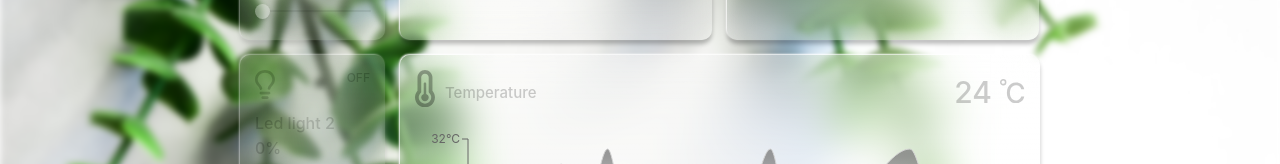
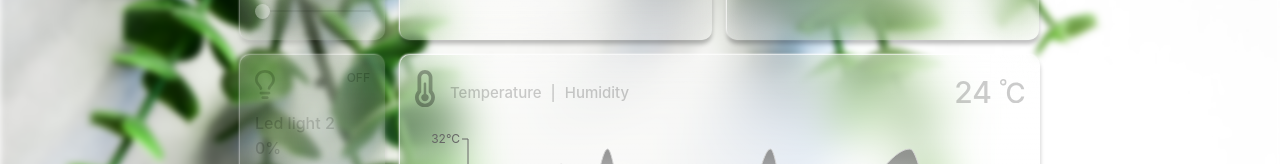
Before and after one commit to nic5694/EcoSmart_Home_Hub, a React (Create React App) app in the folder frontend/: page / in a window 1280 px wide. Shown: the part 310-474 px from the top of the page. Built offline with nearby package versions, Linux system fonts and the light colour scheme.

Commit message:
added humidity graph

```diff
--- a/frontend/src/App.css
+++ b/frontend/src/App.css
@@ -213,3 +213,14 @@ box-shadow: 0px 2px 4px rgba(0, 0, 0, 0.3);
     gap: 5px;
     padding: 10px 15px;
 }
+
+.graphBtn{
+    padding: 2px 5px;
+    border-radius: 4px;
+}
+
+.graphBtn:hover {
+    background: linear-gradient(180deg, rgba(217, 217, 217, 0.8) 20%, rgba(207, 207, 207, 0.8) 100%);
+    color: white;
+    cursor: pointer;
+}
--- a/frontend/src/components/TemperaturePanel.jsx
+++ b/frontend/src/components/TemperaturePanel.jsx
@@ -1,10 +1,12 @@
 import React, { useState } from 'react'
 import { LineChart, Line, XAxis, YAxis, CartesianGrid, Tooltip, Legend, ResponsiveContainer, Area, AreaChart } from 'recharts';
+import '../App.css';
 
 
 function TemperaturePanel() {
 
   const [currentTemperature, setCurrentTemperature] = useState(24)
+  const [currentGraph, setCurrentGraph] = useState("temp")
 
   const generateTempIconSVG = () => {
     return (
@@ -23,7 +25,7 @@ function TemperaturePanel() {
     )
   }
 
-  const data = [
+  const dataTemp = [
     {
       hour: '00:00',
       temp: 24,
@@ -122,19 +124,127 @@ function TemperaturePanel() {
     },
   ];
 
+  const dataHum = [
+    {
+      hour: '00:00',
+      temp: 20,
+    },
+    {
+      hour: '01:00',
+      temp: 10,
+    },
+    {
+      hour: '02:00',
+      temp: 25,
+    },
+    {
+      hour: '03:00',
+      temp: 15,
+    },
+    {
+      hour: '04:00',
+      temp: 28,
+    },
+    {
+      hour: '05:00',
+      temp: 12,
+    },
+    {
+      hour: '06:00',
+      temp: 35,
+    },
+    {
+      hour: '07:00',
+      temp: 12,
+    },
+    {
+      hour: '08:00',
+      temp: 5,
+    },
+    {
+      hour: '09:00',
+      temp: 20,
+    },
+    {
+      hour: '10:00',
+      temp: 15,
+    },
+    {
+      hour: '11:00',
+      temp: 10,
+    },
+    {
+      hour: '12:00',
+      temp: 27,
+    },
+    {
+      hour: '13:00',
+      temp: 33,
+    },
+    {
+      hour: '14:00',
+      temp: 4,
+    },
+    {
+      hour: '15:00',
+      temp: 17,
+    },
+    {
+      hour: '16:00',
+      temp: 18,
+    },
+    {
+      hour: '17:00',
+      temp: 14,
+    },
+    {
+      hour: '18:00',
+      temp: 22,
+    },
+    {
+      hour: '19:00',
+      temp: 35,
+    },
+    {
+      hour: '20:00',
+      temp: 10,
+    },
+    {
+      hour: '21:00',
+      temp: 12,
+    },
+    {
+      hour: '22:00',
+      temp: 22,
+    },
+    {
+      hour: '23:00',
+      temp: 10,
+    },
+  ];
+
   return (
     <div class="TemperaturePanelContainer">
 
       <div style={{color: 'rgba(0,0,0,0.2)', fontWeight: '500', fontSize:'30px', display: 'flex', justifyContent: 'space-between', padding: '15px', alignItems: 'center'}}>
-        <di style={{display: 'flex', alignItems: "center", gap: "10px"}}>
+        <div style={{display: 'flex', alignItems: "center", gap: "10px"}}>
           <div>{generateTempIconSVG()}</div>
-          <div style={{fontSize: '15px'}}>Temperature</div>
-        </di>
-        <div>{currentTemperature} {generateDegreeCelsiusIconSVG()}</div>
+          <div style={{fontSize: '15px'}}>
+
+            <span class="graphBtn" onClick={() => setCurrentGraph("temp")}>Temperature</span> | <span class="graphBtn" onClick={() => setCurrentGraph("hum")}>Humidity</span>
+
+          </div>
+        </div>
+        <div>
+
+          {currentGraph === "temp"? <div>{currentTemperature} {generateDegreeCelsiusIconSVG()}</div> : <div>57%</div>}
+        </div>
       </div>
 
+      {currentGraph === "temp" ?
+      /* Temperature Graph */
       <div style={{ display: 'flex', justifyContent: 'center', fontSize: '12px'}}>
-        <AreaChart width={625} height={200} data={data}
+        <AreaChart width={625} height={200} data={dataTemp}
           margin={{ top: 10, right: 30, left: 0, bottom: 0 }}>
           <defs>
             {/* <linearGradient id="colorUv" x1="0" y1="0" x2="0" y2="1">
@@ -155,7 +265,34 @@ function TemperaturePanel() {
         </AreaChart>
       </div>
 
+      :
+      /* Humidity Graph */
+      <div style={{ display: 'flex', justifyContent: 'center', fontSize: '12px'}}>
+          <AreaChart width={625} height={200} data={dataHum}
+            margin={{ top: 10, right: 30, left: 0, bottom: 0 }}>
+            <defs>
+              {/* <linearGradient id="colorUv" x1="0" y1="0" x2="0" y2="1">
+                <stop offset="5%" stopColor="#8884d8" stopOpacity={0.8}/>
+                <stop offset="95%" stopColor="#8884d8" stopOpacity={0}/>
+              </linearGradient> */}
+              <linearGradient id="temp" x1="0" y1="0" x2="0" y2="1">
+                <stop offset="5%" stopColor="lightblue" stopOpacity={0.8}/>
+                <stop offset="95%" stopColor="lightblue" stopOpacity={0}/>
+              </linearGradient>
+            </defs>
+            <XAxis dataKey="hour" />
+            <YAxis unit={'%'}/>
+            {/* <CartesianGrid strokeDasharray="3 3" /> */}
+            <Tooltip/>
+            {/* <Area type="monotone" dataKey="uv" stroke="#8884d8" fillOpacity={1} fill="url(#colorUv)" /> */}
+            <Area type="monotone" dataKey="temp" unit={'%'} name='Temperature' stroke="lightblue" fillOpacity={1} fill="url(#temp)" />
+          </AreaChart>
+        </div>
+
+      }
+
     </div>
+
   )
 }
 
```
